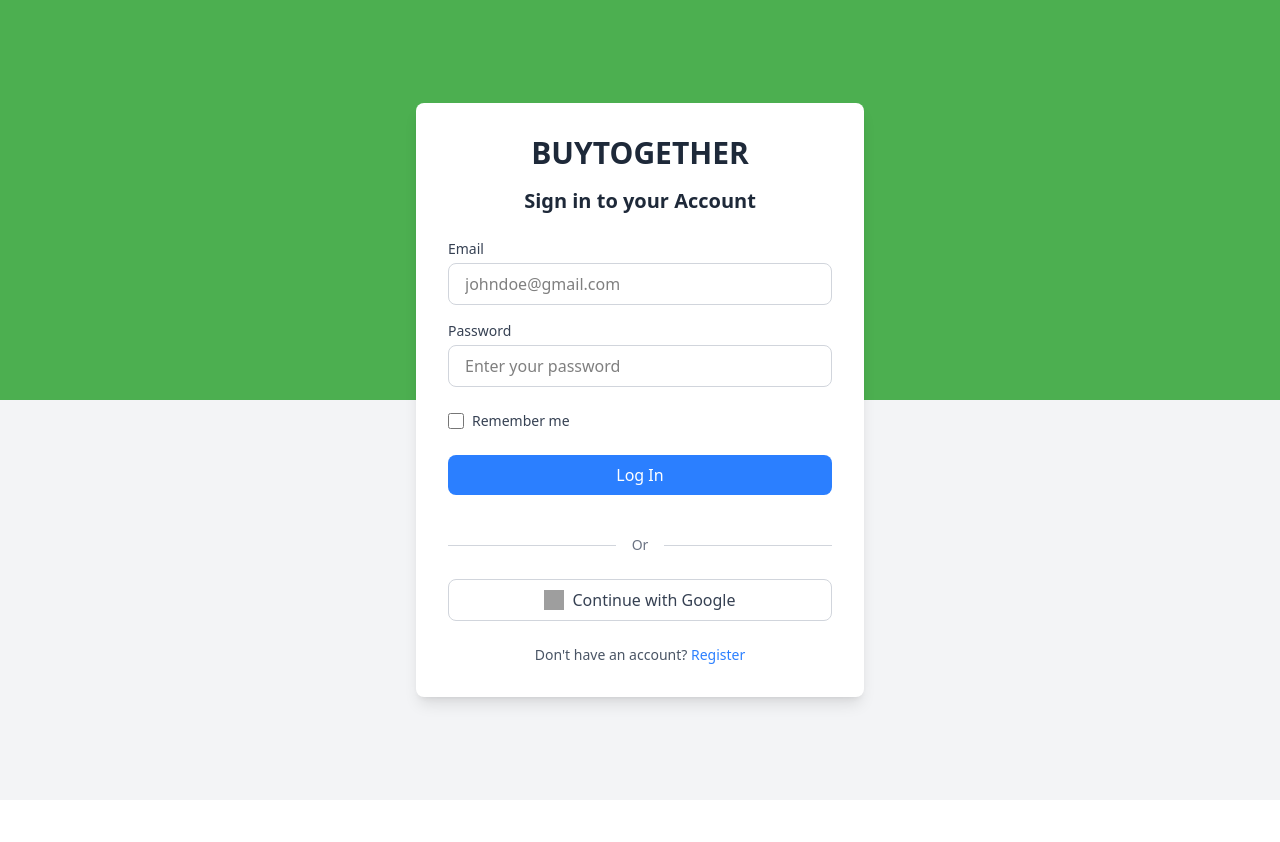
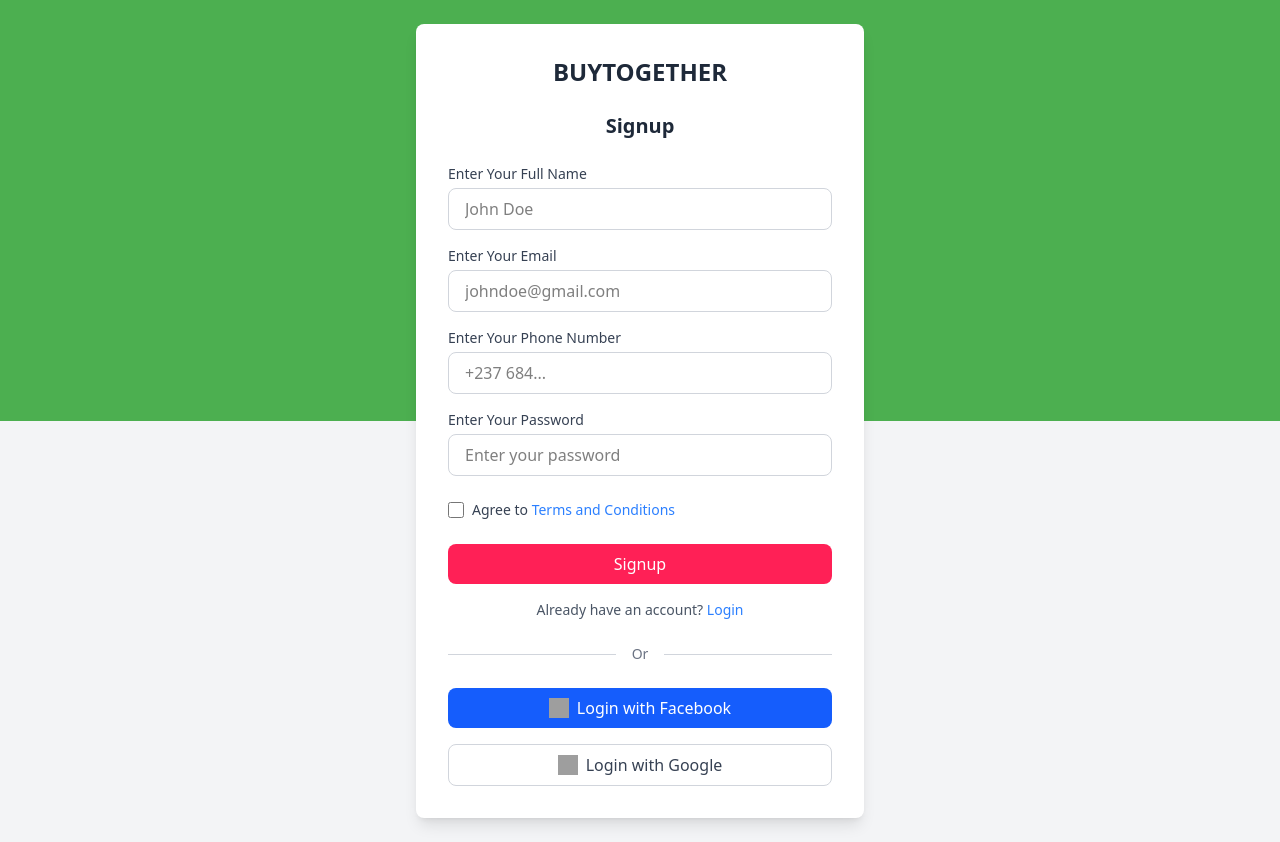
Before and after one commit to jongturkson/buyTogether, a React (Vite) app: page / in a window 1280 px wide. Before the commit the page ends 800 px from the top, so only its background shows below. Built offline with nearby package versions, Linux system fonts and the light colour scheme; grey boxes are pictures that could not be loaded.

Commit message:
Added the registration page

```diff
--- a/src/App.jsx
+++ b/src/App.jsx
@@ -1,5 +1,5 @@
 import Sign from "./assets/Buttons/sign.jsx"
-import Welcome from "./Pages/Login/LoginPage.jsx"
+import Welcome from "./Pages/Register/Register.jsx"
 
 function App() {
 
--- /dev/null
+++ b/src/Pages/Register/Register.jsx
@@ -0,0 +1,114 @@
+import React from 'react';
+
+const RegistrationPage = () => {
+  return (
+    <div
+    className="min-h-screen flex items-center justify-center p-6"
+      style={{
+        background: "linear-gradient(to bottom, #4CAF50 50%, #F3F4F6 50%)",
+      }}>
+      <div className="bg-white p-8 rounded-lg shadow-lg max-w-md w-full">
+        {/* Heading */}
+        <h1 className="text-2xl font-bold text-gray-800 mb-6 text-center">BUYTOGETHER</h1>
+        <h1 className="text-xl font-bold text-gray-800 mb-6 text-center">Signup</h1>
+
+        {/* Full Name Input */}
+        <div className="mb-4">
+          <label className="block text-sm font-medium text-gray-700 mb-1">Enter Your Full Name</label>
+          <input
+            type="text"
+            placeholder="John Doe"
+            className="w-full px-4 py-2 border border-gray-300 rounded-lg focus:outline-none focus:ring-2 focus:ring-blue-500"
+          />
+        </div>
+
+        {/* Email Input */}
+        <div className="mb-4">
+          <label className="block text-sm font-medium text-gray-700 mb-1">Enter Your Email</label>
+          <input
+            type="email"
+            placeholder="johndoe@gmail.com"
+            className="w-full px-4 py-2 border border-gray-300 rounded-lg focus:outline-none focus:ring-2 focus:ring-blue-500"
+          />
+        </div>
+
+        {/* Phone Number Input */}
+        <div className="mb-4">
+          <label className="block text-sm font-medium text-gray-700 mb-1">Enter Your Phone Number</label>
+          <input
+            type="tel"
+            placeholder="+237 684..."
+            className="w-full px-4 py-2 border border-gray-300 rounded-lg focus:outline-none focus:ring-2 focus:ring-blue-500"
+          />
+        </div>
+
+        {/* Password Input */}
+        <div className="mb-6">
+          <label className="block text-sm font-medium text-gray-700 mb-1">Enter Your Password</label>
+          <input
+            type="password"
+            placeholder="Enter your password"
+            className="w-full px-4 py-2 border border-gray-300 rounded-lg focus:outline-none focus:ring-2 focus:ring-blue-500"
+          />
+        </div>
+
+        {/* Terms and Conditions Checkbox */}
+        <div className="flex items-center mb-6">
+          <input
+            type="checkbox"
+            id="terms"
+            className="w-4 h-4 text-blue-500 border-gray-300 rounded focus:ring-blue-500"
+          />
+          <label htmlFor="terms" className="ml-2 text-sm text-gray-700">
+            Agree to{' '}
+            <a href="#" className="text-blue-500 hover:underline">
+              Terms and Conditions
+            </a>
+          </label>
+        </div>
+
+        {/* Signup Button */}
+        <button className="w-full bg-rose-500 text-white py-2 rounded-lg hover:bg-rose-600 transition duration-300 mb-4">
+          Signup
+        </button>
+
+        {/* Login Link */}
+        <p className="text-sm text-gray-600 text-center mb-6">
+          Already have an account?{' '}
+          <a href="#" className="text-blue-500 hover:underline">
+            Login
+          </a>
+        </p>
+
+        {/* Divider */}
+        <div className="flex items-center justify-center my-6">
+          <div className="border-t border-gray-300 flex-grow"></div>
+          <span className="mx-4 text-sm text-gray-500">Or</span>
+          <div className="border-t border-gray-300 flex-grow"></div>
+        </div>
+
+        {/* Login with Facebook Button */}
+        <button className="w-full bg-blue-600 text-white py-2 rounded-lg hover:bg-blue-700 transition duration-300 flex items-center justify-center mb-4">
+          <img
+            src="https://www.svgrepo.com/show/475647/facebook-color.svg"
+            alt="Facebook Logo"
+            className="w-5 h-5 mr-2"
+          />
+          Login with Facebook
+        </button>
+
+        {/* Login with Google Button */}
+        <button className="w-full bg-white border border-gray-300 text-gray-700 py-2 rounded-lg hover:bg-gray-50 transition duration-300 flex items-center justify-center">
+          <img
+            src="https://www.svgrepo.com/show/475647/google-color.svg"
+            alt="Google Logo"
+            className="w-5 h-5 mr-2"
+          />
+          Login with Google
+        </button>
+      </div>
+    </div>
+  );
+};
+
+export default RegistrationPage;
```
